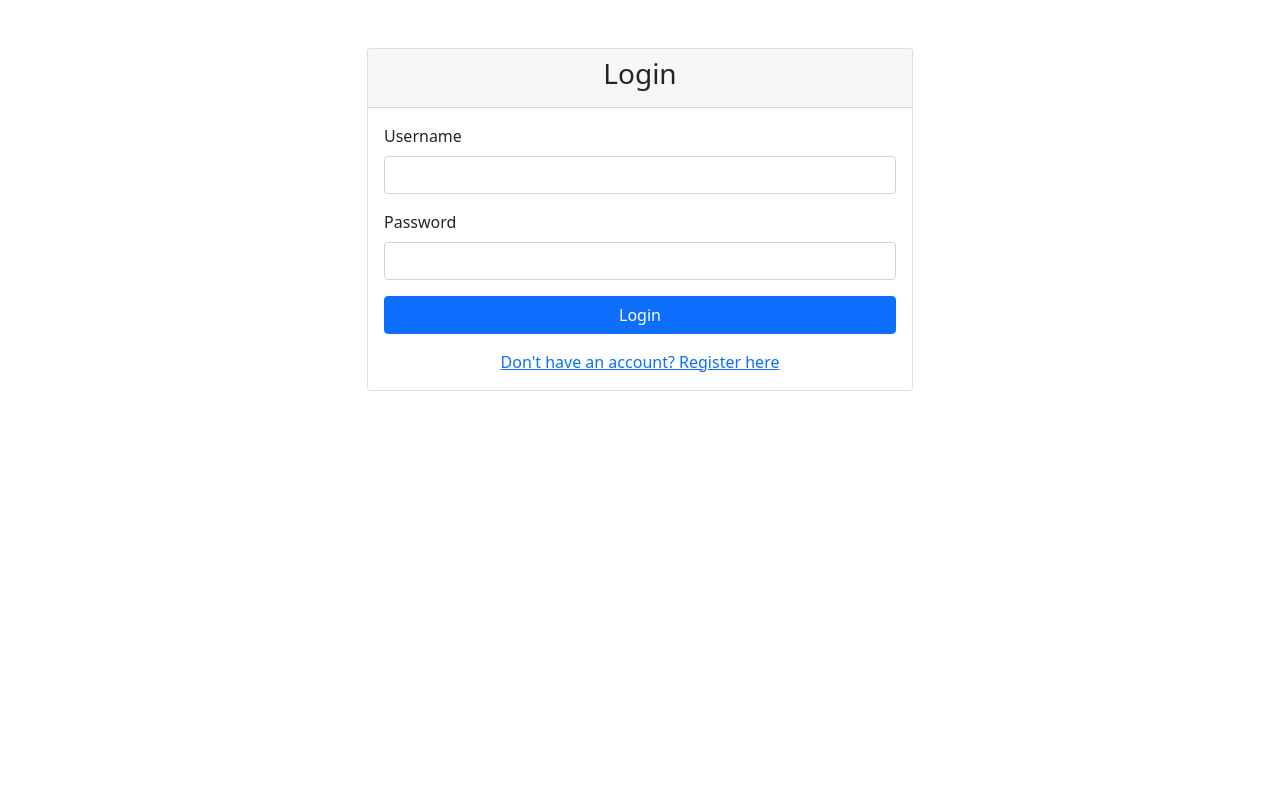
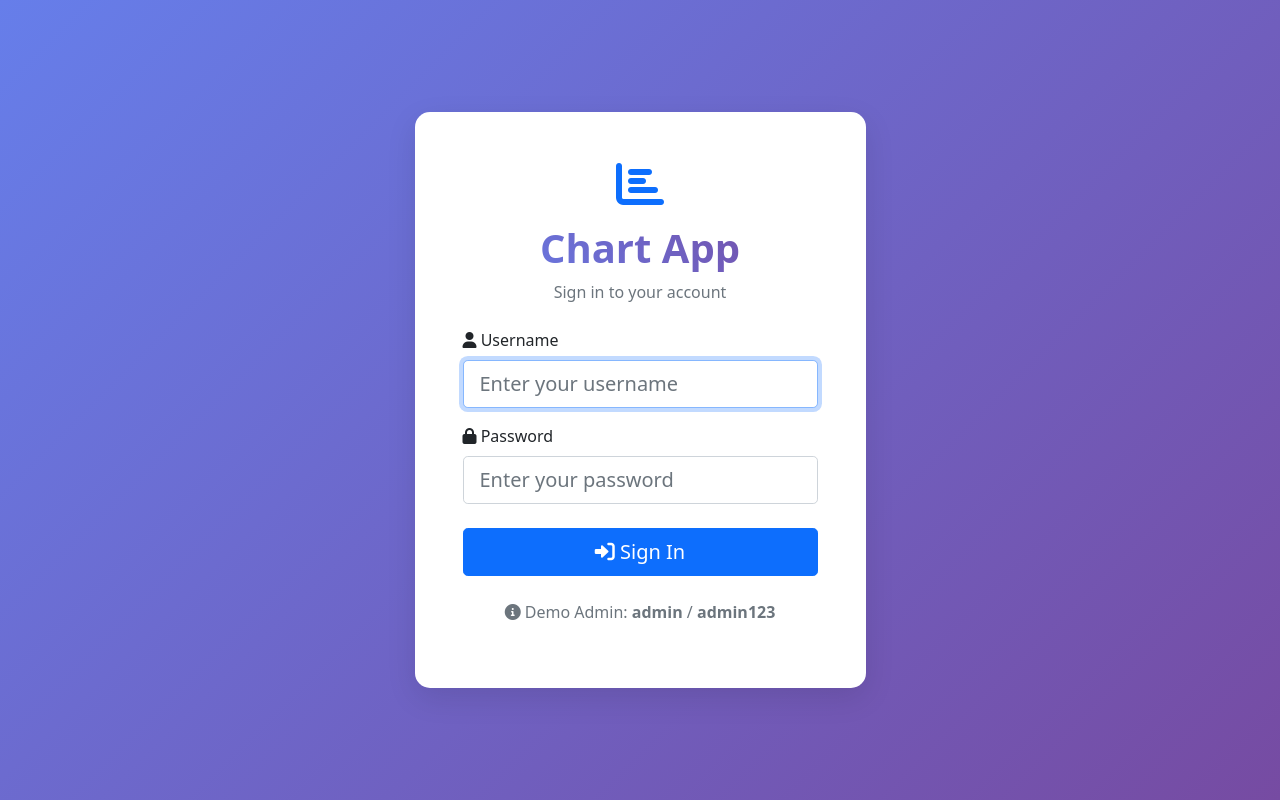
Before and after one commit to ZeeJaySec/Dashboard-Charts-App, a Flask app: page /login in a window 1280 px wide. Run offline with Flask 3, Linux system fonts and the light colour scheme.

Commit message:
Update login.html

```diff
--- a/Templates/login.html
+++ b/Templates/login.html
@@ -1,27 +1,54 @@
 <!DOCTYPE html>
 <html>
 <head>
-    <title>Login</title>
+    <title>Login - Chart App</title>
     <link href="https://cdn.jsdelivr.net/npm/bootstrap@5.1.3/dist/css/bootstrap.min.css" rel="stylesheet">
+    <link href="https://cdnjs.cloudflare.com/ajax/libs/font-awesome/6.0.0/css/all.min.css" rel="stylesheet">
+    <style>
+        .login-container {
+            min-height: 100vh;
+            background: linear-gradient(135deg, #667eea 0%, #764ba2 100%);
+        }
+        .login-card {
+            border: none;
+            border-radius: 15px;
+            box-shadow: 0 10px 30px rgba(0,0,0,0.1);
+        }
+        .brand-text {
+            font-size: 2.5rem;
+            font-weight: 700;
+            background: linear-gradient(45deg, #667eea, #764ba2);
+            -webkit-background-clip: text;
+            -webkit-text-fill-color: transparent;
+        }
+    </style>
 </head>
 <body>
-    <div class="container mt-5">
+    <div class="login-container d-flex align-items-center">
+        <div class="container">
             <div class="row justify-content-center">
-            <div class="col-md-6">
-                <div class="card">
-                    <div class="card-header">
-                        <h3 class="text-center">Login</h3>
+                <div class="col-md-6 col-lg-5">
+                    <div class="card login-card">
+                        <div class="card-body p-5">
+                            <div class="text-center mb-4">
+                                <i class="fas fa-chart-bar fa-3x text-primary mb-3"></i>
+                                <h1 class="brand-text mb-2">Chart App</h1>
+                                <p class="text-muted">Sign in to your account</p>
                             </div>
-                    <div class="card-body">
+
                             {% if error %}
-                        <div class="alert alert-danger">{{ error }}</div>
+                            <div class="alert alert-danger alert-dismissible fade show" role="alert">
+                                <i class="fas fa-exclamation-triangle"></i> {{ error }}
+                                <button type="button" class="btn-close" data-bs-dismiss="alert"></button>
+                            </div>
                             {% endif %}
 
                             {% with messages = get_flashed_messages(with_categories=true) %}
                                 {% if messages %}
                                     {% for category, message in messages %}
-                                    <div class="alert alert-{{ 'danger' if category == 'error' else category }}">
+                                        <div class="alert alert-{{ 'danger' if category == 'error' else category }} alert-dismissible fade show">
                                             {{ message }}
+                                            <button type="button" class="btn-close" data-bs-dismiss="alert"></button>
                                         </div>
                                     {% endfor %}
                                 {% endif %}
@@ -29,22 +56,41 @@
 
                             <form method="POST">
                                 <div class="mb-3">
-                                <label class="form-label">Username</label>
-                                <input type="text" class="form-control" name="username" required>
+                                    <label for="username" class="form-label">
+                                        <i class="fas fa-user"></i> Username
+                                    </label>
+                                    <input type="text" class="form-control form-control-lg" id="username" name="username"
+                                           placeholder="Enter your username" required autofocus>
                                 </div>
-                            <div class="mb-3">
-                                <label class="form-label">Password</label>
-                                <input type="password" class="form-control" name="password" required>
+
+                                <div class="mb-4">
+                                    <label for="password" class="form-label">
+                                        <i class="fas fa-lock"></i> Password
+                                    </label>
+                                    <input type="password" class="form-control form-control-lg" id="password" name="password"
+                                           placeholder="Enter your password" required>
                                 </div>
-                            <button type="submit" class="btn btn-primary w-100">Login</button>
+
+                                <div class="d-grid">
+                                    <button type="submit" class="btn btn-primary btn-lg">
+                                        <i class="fas fa-sign-in-alt"></i> Sign In
+                                    </button>
+                                </div>
                             </form>
-                        <div class="text-center mt-3">
-                            <a href="{{ url_for('register') }}">Don't have an account? Register here</a>
+
+                            <div class="text-center mt-4">
+                                <p class="text-muted">
+                                    <i class="fas fa-info-circle"></i>
+                                    Demo Admin: <strong>admin</strong> / <strong>admin123</strong>
+                                </p>
                             </div>
                         </div>
                     </div>
                 </div>
             </div>
         </div>
+    </div>
+
+    <script src="https://cdn.jsdelivr.net/npm/bootstrap@5.1.3/dist/js/bootstrap.bundle.min.js"></script>
 </body>
 </html>
```
Lines whose indentation alone changed are shown as unchanged.
